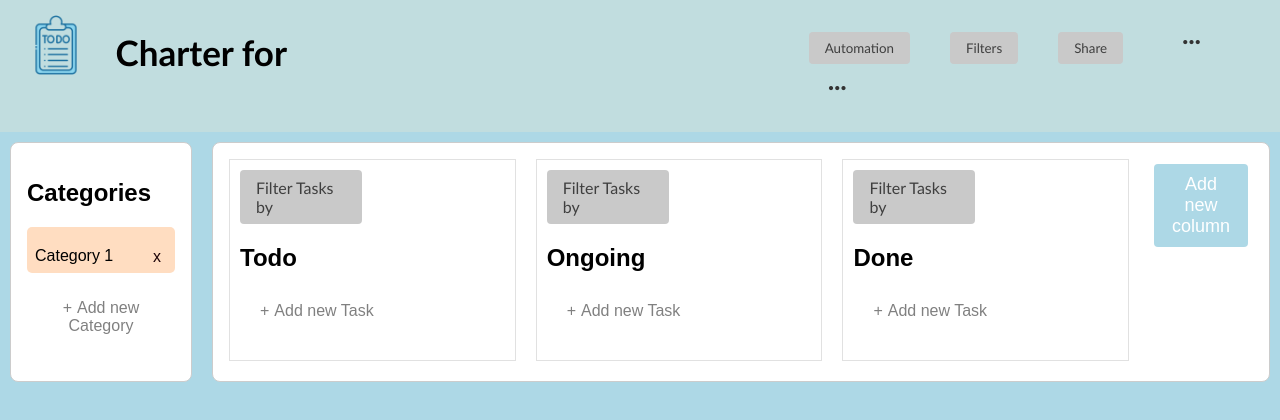
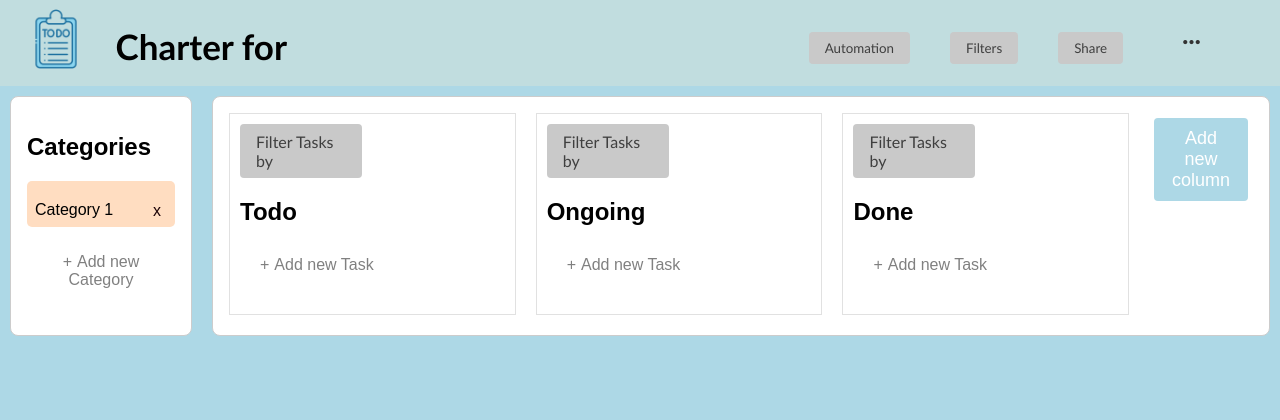
Before and after one commit to Amtizma/ProiectSOPM, a React (Create React App) app: page / in a window 1280 px wide. Shown: the top 420 px of the page. Built offline with nearby package versions, Linux system fonts and the light colour scheme.

Commit message:
topbar little change

```diff
--- a/src/topbar.js
+++ b/src/topbar.js
@@ -78,7 +78,7 @@ function TopBar({ sortOrder, setSortOrder, tasks, categories, onUpdateLists  })
         setShowMenu(!showMenu);
         setShowAuto(false); // Close automation menu
         setShowFilters(false); // Close filters menu
-        setShowThemePopup(false); // Close theme popup
+
     };
 
     const toggleThemePopup = () => {
@@ -268,18 +268,7 @@ function TopBar({ sortOrder, setSortOrder, tasks, categories, onUpdateLists  })
                             )}
                         </button>
                     </div>
-                        <button
-                            className={`button settings-button ${showMenu ? 'active' : ''}`}
-                            onClick={toggleMenu}>
-                            <i className='bx bx-dots-horizontal-rounded'></i>
-                            {showMenu && (
-                                <div className="dropdown-menu">
-                                    <ul>
-                                        <li onClick={toggleThemePopup}>Change Theme</li>
-                                    </ul>
-                                </div>
-                            )}
-                        </button>
+
                     </div>
                     {showThemePopup && (
                         <div className="theme-popup">
```
